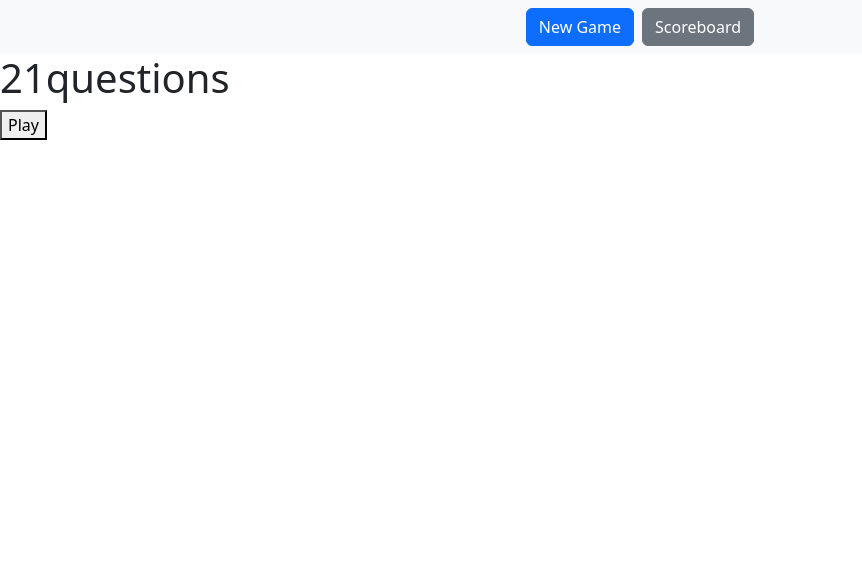
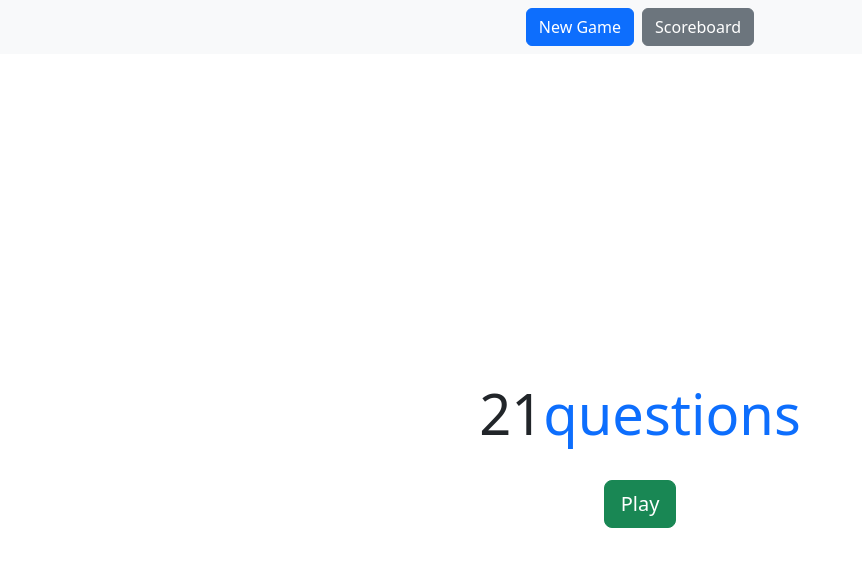
Before and after one commit to Piotr-Mlodzianowski/21questions, a React (Create React App) app: page /start in a window 1280 px wide. Shown: the top 566 px of the page, without its empty margins (0-862 px from the left). Built offline with nearby package versions, Linux system fonts and the light colour scheme.

Commit message:
components/startPage/startPage_added_bootstrap_classes

```diff
--- a/database/db.json
+++ b/database/db.json
@@ -131,6 +131,13 @@
       "difficulty": "easy",
       "score": "3pts",
       "id": 19
+    },
+    {
+      "name": "Pio",
+      "category": "11",
+      "difficulty": "easy",
+      "score": "3pts",
+      "id": 20
     }
   ]
 }
--- a/src/components/startPage/startPage.js
+++ b/src/components/startPage/startPage.js
@@ -3,14 +3,14 @@ import React from 'react';
 const StartPage = () => {
 
     return (
-        <>
-            <h1>21<span>questions</span></h1>
-            <div>
+        <div className="d-flex flex-column align-items-center justify-content-center vh-100">
+            <h1 className="display-4 text-center">21<span className="text-primary">questions</span></h1>
+            <div className="mt-4">
                 <a href="/settings">
-                    <button>Play</button>
+                    <button className="btn btn-success btn-lg">Play</button>
                 </a>
             </div>
-        </>
+        </div>
     );
 };
 
```
